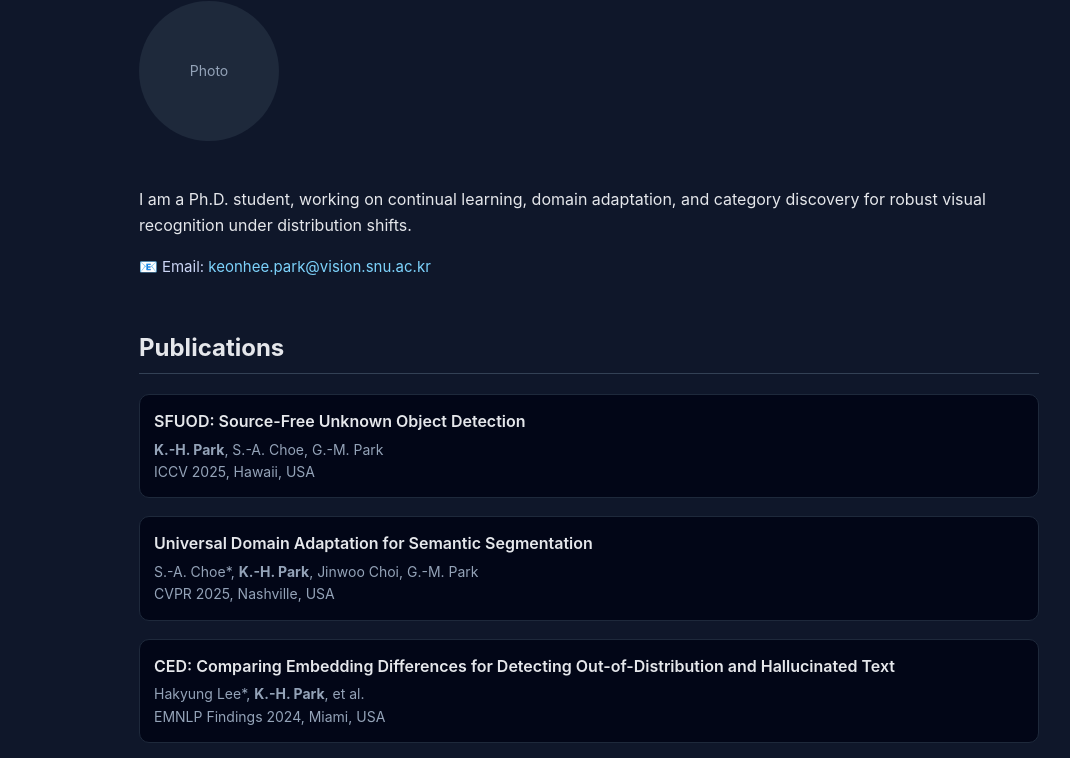
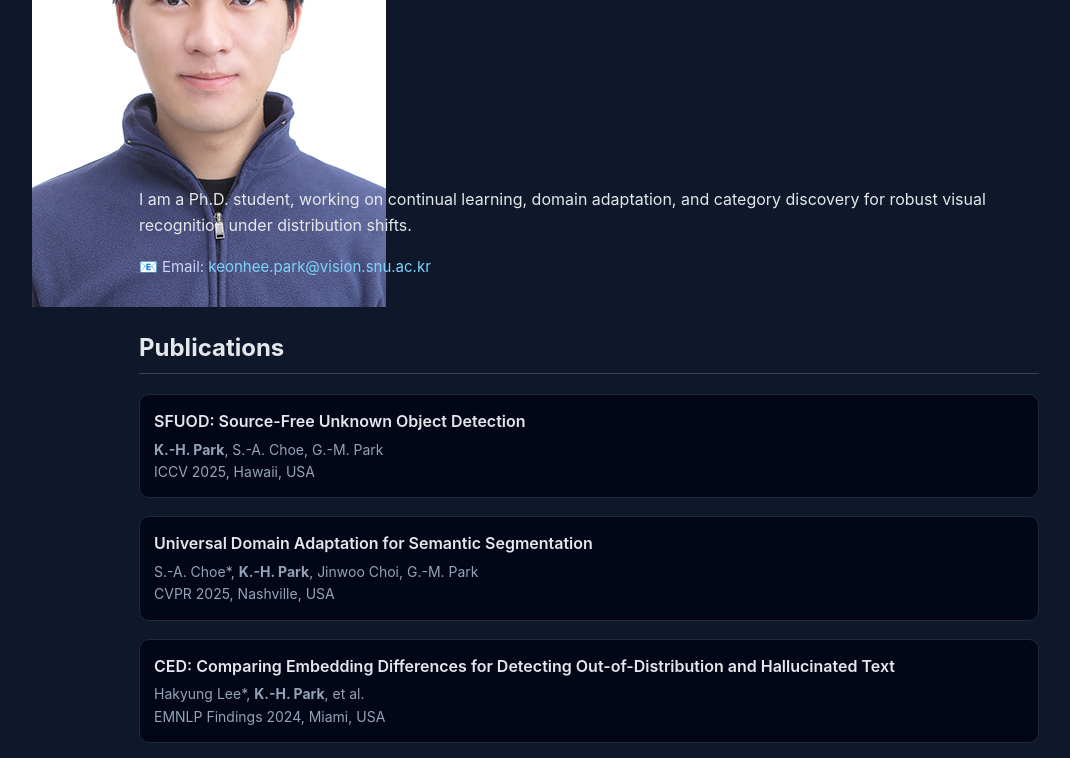
Before and after one commit to pgh2874/pgh2874.github.io, a plain HTML site: page index.html in a window 1280 px wide. Shown: the part 156-914 px from the top of the page, without its empty margins (51-1121 px from the left). Drawn offline with Linux system fonts and the light colour scheme.

Commit message:
Update index.html

```diff
--- a/index.html
+++ b/index.html
@@ -107,7 +107,8 @@
 
         <!-- Profile image placeholder -->
         <div class="profile-img">
-          Photo
+          <img src="./keonheepark.jpg" alt="Photo">
+
         </div>
 
         <!-- Self introduction -->
```
